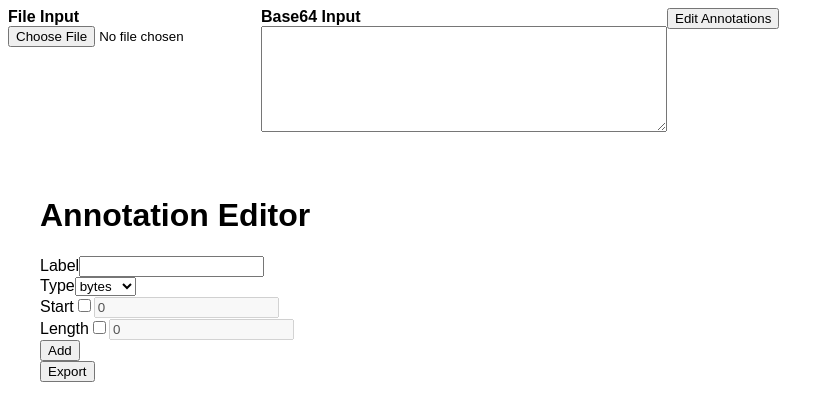
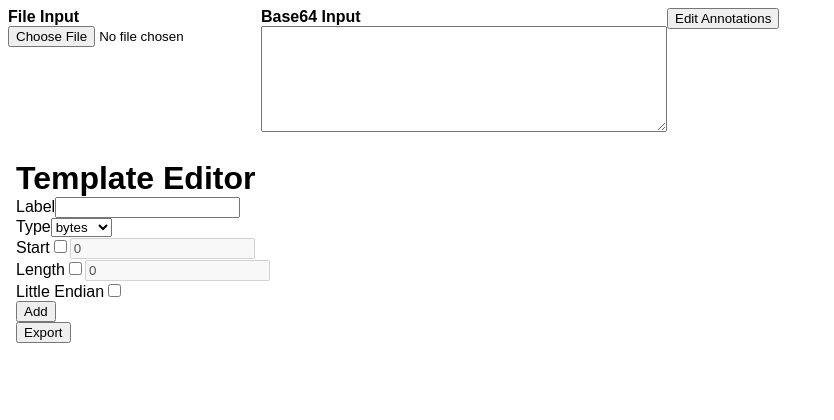
Before and after one commit to IJMacD/hex-viewer, a React (Create React App) app: page / in a window 1280 px wide. Both pictures are taken after a click on the button "Edit Annotations". Shown: the top 420 px of the page, without its empty margins (0-834 px from the left). Built offline with nearby package versions, Linux system fonts and the light colour scheme.

Commit message:
Add PST format
Add annotation groups

```diff
--- a/package.json
+++ b/package.json
@@ -1,9 +1,9 @@
 {
   "homepage": "/hex-viewer/",
   "dependencies": {
-    "react": "^17.0.1",
-    "react-dom": "^17.0.1",
-    "react-scripts": "4.0.3"
+    "react": "^18.2.0",
+    "react-dom": "^18.2.0",
+    "react-scripts": "^5.0.1"
   },
   "scripts": {
     "start": "react-scripts start",
--- a/src/AnnotationEditor.jsx
+++ b/src/AnnotationEditor.jsx
@@ -1,7 +1,7 @@
 import React, { useState } from "react";
 import "./AnnotationEditor.css";
 
-const types = [ "bytes", "ASCII", "UTF-8", "Uint8", "Uint16", "Uint32" ];
+const types = [ "bytes", "ASCII", "UTF-8", "Uint8", "Uint16", "Uint32", "Uint64" ];
 
 export default function AnnotationEditor ({ template = [], setTemplate }) {
 
@@ -30,11 +30,20 @@ export default function AnnotationEditor ({ template = [], setTemplate }) {
 }
 
 function Annotation ({ annotation, onRemove }) {
+    if (annotation.children) {
+        return (
+            <div style={{ border: "1px solid #ccc", padding: 4, position: "relative" }}>
+                {annotation.label}
+                <button onClick={onRemove} style={{ position: "absolute", top: 8, right: 8 }}>Remove</button>
+            </div>
+        );
+    }
+
     return (
         <div style={{ border: "1px solid #ccc", padding: 4, position: "relative" }}>
             <dl>
                 {
-                    Object.entries(annotation).filter(([key, value]) => typeof value != "undefined").map(([key, value]) => (
+                    Object.entries(annotation).filter(([key, value]) => typeof value !== "undefined" && (typeof value !== "boolean" || value)).map(([key, value]) => (
                         <>
                             <dt>{ key }</dt>
                             <dd>{ value }</dd>
@@ -54,6 +63,7 @@ function NewAnnotation ({ addAnnotation }) {
     const [ length, setLength ] = useState(0);
     const [ enableStart, setEnableStart ] = useState(false);
     const [ enableLength, setEnableLength ] = useState(false);
+    const [ littleEndian, setLittleEndian ] = useState(false);
 
     function handleAdd () {
         addAnnotation({
@@ -61,12 +71,13 @@ function NewAnnotation ({ addAnnotation }) {
             type,
             start: enableStart ? start : void 0,
             length: enableLength ? length : void 0,
+            littleEndian: littleEndian || void 0,
         });
         setLabel("");
-        setStart(0);
-        setLength(0);
-        setEnableStart(false);
-        setEnableLength(false);
+        // setStart(0);
+        // setLength(0);
+        // setEnableStart(false);
+        // setEnableLength(false);
     }
 
     return (
@@ -89,6 +100,9 @@ function NewAnnotation ({ addAnnotation }) {
                 <input type="checkbox" checked={enableLength} onChange={e => setEnableLength(e.target.checked)} />
                 <input value={ length } onChange={e => setLength(+e.target.value)} type="number" disabled={!enableLength} />
             </label>
+            <label>Little Endian
+                <input type="checkbox" checked={littleEndian} onChange={e => setLittleEndian(e.target.checked)} />
+            </label>
             <button onClick={handleAdd}>Add</button>
         </div>
     );
--- a/src/Annotations.jsx
+++ b/src/Annotations.jsx
@@ -28,19 +28,30 @@ export default function Annotations ({ buffer, annotations }) {
                                 out.push(view.getUint8(i).toString(2).padStart(8,"0"));
                             }
                             data = `0b${out.join("")}`;
-                        } else {
-                            data = void 0;
+                        }
+                        else if (data.byteLength < 10) {
+                            const out = [];
+                            const view = new DataView(data);
+                            for (let i = 0; i < data.byteLength; i++) {
+                                out.push(view.getUint8(i).toString(16).padStart(2,"0"));
+                            }
+                            data = `0x${out.join("")}`;
+                        }
+                        else {
+                            data = null;
                         }
                     } else if (a.display === "binary") {
                         const len = getAnnotationLength(a) * 8;
-                        data = "0b" + data.toString(2).padStart(len, "0");
+                        data = "0b" + data?.toString(2).padStart(len, "0");
                     }
 
                     const { label = "" } = a;
 
                     return (
-                        <li key={i} style={{ borderColor: a.color, backgroundColor: opacity(a.color, 0.5) }}>
-                            { typeof data !== "undefined" ? `${label}: ${data}` : `${label} (length: ${a.length})` }
+                        <li key={i} style={{ borderColor: a.color, backgroundColor: opacity(a.color, 0.5), marginLeft: a.depth*16 }}>
+                            { data !== null ? `${label}: ${data}` : (
+                                a.length > 0 ? `${label} (length: ${a.length})` : label
+                            ) }
                         </li>
                     );
                 })
--- a/src/App.css
+++ b/src/App.css
@@ -1,22 +1,33 @@
 .App {
     height: 100%;
+    display: flex;
+    flex-direction: column;
 }
 
 .App-panels {
-    height: 80%;
     margin: 0.5em;
+    /* flex: 1; */
+    overflow-y: hidden;
+    display: flex;
 }
 
 @media (min-width: 768px) {
-    .App-panels {
-        display: flex;
-        margin: 2em;
-    }
-
     .input {
         margin: 2em;
         display: flex;
     }
+}
+
+.App-panels h1 {
+    margin: 0;
+}
+
+.App-panels > div {
+    margin: 8px;
+    flex: 1;
+    /* display: flex; */
+    height: 100%;
+    overflow-y: auto;
 }
 
 .input {
--- a/src/App.jsx
+++ b/src/App.jsx
@@ -117,29 +117,29 @@ export default class App extends React.Component {
                 <div className="App-panels">
                     { loading && <p>Loading...</p> }
                     { buffer &&
-                        <div style={{ flex: 1, margin: 8 }}>
+                        <div style={{ flex: 1 }}>
                             <h1>Hex</h1>
                             <div>
                                 <button onClick={() => setOffsetText((offset - byteLimit).toString())} disabled={offset < byteLimit}>&lt;</button>
                                 <input value={offset} onChange={e => setOffsetText(e.target.value)} />
                                 <button onClick={() => setOffsetText((offset + byteLimit).toString())}>&gt;</button>
                             </div>
-                            <div style={{ height: "100%", maxHeight: 1000, overflowY: "auto", display: "flex", flex: 1 }}>
+                            <div style={{ display: 'flex' }}>
                                 <HexView buffer={buffer} offset={offset} byteLimit={byteLimit} annotations={annotations} />
                                 {preview}
                             </div>
                         </div>
                     }
                     { annotations && annotations.length > 0 &&
-                        <div style={{ flex: 1, margin: 8 }}>
+                        <div style={{  }}>
                             <h1>Annotations</h1>
                             <Annotations buffer={buffer} annotations={annotations} />
                         </div>
                     }
                     {
                         annotationEditMode &&
-                        <div style={{ flex: 1, margin: 8, overflowY: "auto" }}>
-                            <h1>Annotation Editor</h1>
+                        <div style={{  }}>
+                            <h1>Template Editor</h1>
                             <AnnotationEditor template={template} setTemplate={template => this.setState({ template, annotations: getAnnotations(template, buffer) })} />
                         </div>
                     }
--- /dev/null
+++ b/src/annotate/formats/pst.js
@@ -0,0 +1,53 @@
+import { markerMatch } from "../util";
+
+export function magic (buffer) {
+    if (markerMatch(buffer, "!BDN")) {
+        return template;
+    }
+}
+
+const template = [
+    {"label":"Magic","type":"ASCII","start":0,"length":4,"color":"#ff0000"},
+    {"label":"CRC","type":"bytes","length":4,"color":"#00ff00"},
+    {"label":"Magic Client","type":"bytes","length":2,"color":"#0000ff"},
+    {"label":"wVer","type":"Uint16","littleEndian":true,"color":"#00ffff"},
+    {"label":"wVerClient","type":"Uint16","littleEndian":true,"color":"#ff00ff"},
+    {"label":"bPlatformCreate","type":"bytes","length":1,"color":"#ff8000"},
+    {"label":"bPlatformAccess","type":"bytes","length":1,"color":"#80ff00"},
+    {"label":"dwReserved1","type":"bytes","length":4,"color":"#00ff80"},
+    {"label":"dwReserved2","type":"bytes","length":4,"color":"#007fff"},
+    {"label":"bidUnused","type":"bytes","length":8,"color":"#7f00ff"},
+    {"label":"bidNextP","type":"Uint64","littleEndian":true,"color":"#ff0080"},
+    {"label":"dwUnique","type":"Uint32","littleEndian":true,"color":"#ff0000"},
+    {"label":"rgnid","type":"bytes","length":128,"color":"#00ff00"},
+    {"label":"qwUnused","type":"bytes","length":8,"color":"#0000ff"},
+    {
+        "label":"root",
+        "type": "group",
+        "children": [
+            {"label":"dwReserved","type":"bytes","length":4,"color":"#ffff00"},
+            {"label":"ibFileEof","type":"Uint64","littleEndian":true,"color":"#40ff00"},
+            {"label":"ibAMapLast","type":"Uint64","littleEndian":true,"color":"#00ff40"},
+            {"label":"cbAMapFree","type":"Uint64","littleEndian":true,"color":"#00ffbf"},
+            {"label":"cbPMapFree","type":"Uint64","littleEndian":true,"color":"#0040ff"},
+            {"label":"BREFNBT","type":"bytes","length":16,"color":"#4000ff"},
+            {"label":"BREFBBT","type":"bytes","length":16,"color":"#bf00ff"},
+            {"label":"fAMapValid","type":"bytes","length":1,"color":"#ff00bf"},
+            {"label":"bReserved","type":"bytes","length":1,"color":"#ff0040"},
+            {"label":"wReserved","type":"bytes","length":2,"color":"#ff2000"}
+        ],
+    },
+    {"label":"dwAlign","type":"bytes","length":4,"color":"#00ffff"},
+    {"label":"rgbFM","type":"bytes","length":128,"color":"#ff00ff"},
+    {"label":"rgbFP","type":"bytes","length":128,"color":"#ff8000"},
+    {"label":"bSentinel","type":"bytes","length":1,"color":"#80ff00"},
+    {"label":"bCryptMethod","type":"bytes","length":1,"color":"#00ff80"},
+    {"label":"rgbReserved","type":"bytes","length":2,"color":"#007fff"},
+    {"label":"bidNextB","type":"Uint64","littleEndian":true,"color":"#7f00ff"},
+    {"label":"dwCRCFull","type":"bytes","length":4,"color":"#ff0080"},
+    {"label":"rgbReserved","type":"bytes","length":3,"color":"#ff4000"},
+    {"label":"bReserved","type":"bytes","length":1,"color":"#ffbf00"},
+    {"label":"rgbReserved3","type":"bytes","length":32,"color":"#bfff00"}
+];
+
+export default template;
--- a/src/annotate/index.js
+++ b/src/annotate/index.js
@@ -10,6 +10,7 @@ const formats = {
     "ELF": require('./formats/elf'),
     "ZIP": require('./formats/zip'),
     "SQLITE": require('./formats/sqlite'),
+    "PST": require('./formats/pst'),
 };
 
 /**
@@ -73,12 +74,12 @@ export function getAnnotations (template, buffer) {
  * @param {ArrayBuffer} buffer
  * @param {number} groupStart
  */
-function processAnnotationTemplates(templates, annotations, buffer, groupStart=0) {
+function processAnnotationTemplates(templates, annotations, buffer, groupStart=0, depth=0) {
     let start = 0;
 
     for (const template of templates) {
         /** @type {Annotation} */
-        const annotation = { start: 0, length: 0, color: null, ...template };
+        const annotation = { start: 0, length: 0, color: null, depth, ...template };
 
         annotation.start = (template.start ? +resolveReference(template.start, annotations, buffer, annotation) : start + groupStart);
         if (!template.length && (template.type === "ASCII" || template.type === "UTF-8")) {
@@ -97,9 +98,12 @@ function processAnnotationTemplates(templates, annotations, buffer, groupStart=0
         }
 
         if (template.type === "repeater") {
+            if (!template.children) {
+                throw Error("Expected children in the annotation");
+            }
             let absoluteStart = start + groupStart;
             while (absoluteStart < buffer.byteLength) {
-                processAnnotationTemplates(template.children, annotations, buffer, absoluteStart);
+                processAnnotationTemplates(template.children, annotations, buffer, absoluteStart, depth + 1);
 
                 const last = annotations[annotations.length - 1];
                 const end = last.start + last.length;
@@ -111,7 +115,29 @@ function processAnnotationTemplates(templates, annotations, buffer, groupStart=0
                 start = end - absoluteStart;
                 absoluteStart = end;
             }
-        } else if (template.type === "switch") {
+        }
+        else if (template.type === "group") {
+            if (!template.children) {
+                throw Error("Expected children in the annotation");
+            }
+            let absoluteStart = start + groupStart;
+            annotation.color = getAnnotationColor(template);
+            annotations.push(annotation);
+            processAnnotationTemplates(template.children, annotations, buffer, absoluteStart, depth + 1);
+
+            const last = annotations[annotations.length - 1];
+            const end = last.start + last.length;
+
+            annotation.length = end - absoluteStart;
+
+            if (end === absoluteStart) {
+                break;
+            }
+
+            start = end - absoluteStart;
+            absoluteStart = end;
+        }
+        else if (template.type === "switch") {
             let val = null;
 
             if (template.value) {
--- a/src/annotate/util.js
+++ b/src/annotate/util.js
@@ -14,7 +14,7 @@ export function getAnnotationLength (annotation) {
             return 4;
         case "Uint64":
         case "Int64":
-            return 4;
+            return 8;
         default:
             return 1;
     }
@@ -83,9 +83,12 @@ function hslToRgb(h, s, l){
  *
  * @param {import(".").Annotation} annotation
  * @param {ArrayBuffer} buffer
- * @returns {string|number|ArrayBuffer}
+ * @returns {string|number|ArrayBuffer|BigInt|null}
  */
 export function getAnnotationData (annotation, buffer) {
+    if (annotation.length === 0) return null;
+    if (annotation.type === "group") return null;
+
     const view = new DataView(buffer);
     let data;
     switch (annotation.type) {
@@ -113,10 +116,17 @@ export function getAnnotationData (annotation, buffer) {
         case "Int32":
             data = view.getInt32(annotation.start, annotation.littleEndian);
             break;
+        case "Uint64":
+            data = view.getBigUint64(annotation.start, annotation.littleEndian);
+            break;
+        case "Int64":
+            data = view.getBigInt64(annotation.start, annotation.littleEndian);
+            break;
         case "bytes":
             data = buffer.slice(annotation.start, annotation.start + annotation.length);
             break;
     }
+
     return data;
 }
 
@@ -137,7 +147,7 @@ export function getAnnotationStyle(annotations, offset) {
 }
 
 export function getAnnotation(annotations, offset) {
-    return annotations && annotations.find(a => offset >= a.start && offset < a.start + a.length);
+    return annotations && annotations.find(a => offset >= a.start && offset < a.start + a.length && a.type !== "group");
 }
 
 /**
--- a/src/index.css
+++ b/src/index.css
@@ -1,5 +1,5 @@
 html, body, #root {
-    height: 100%;
+    height: 100vh;
     margin: 0;
     font-family: Arial, Helvetica, sans-serif;
 }
```
Also changed, not shown: 1 other file (tests, documents, lock files or other folders).
